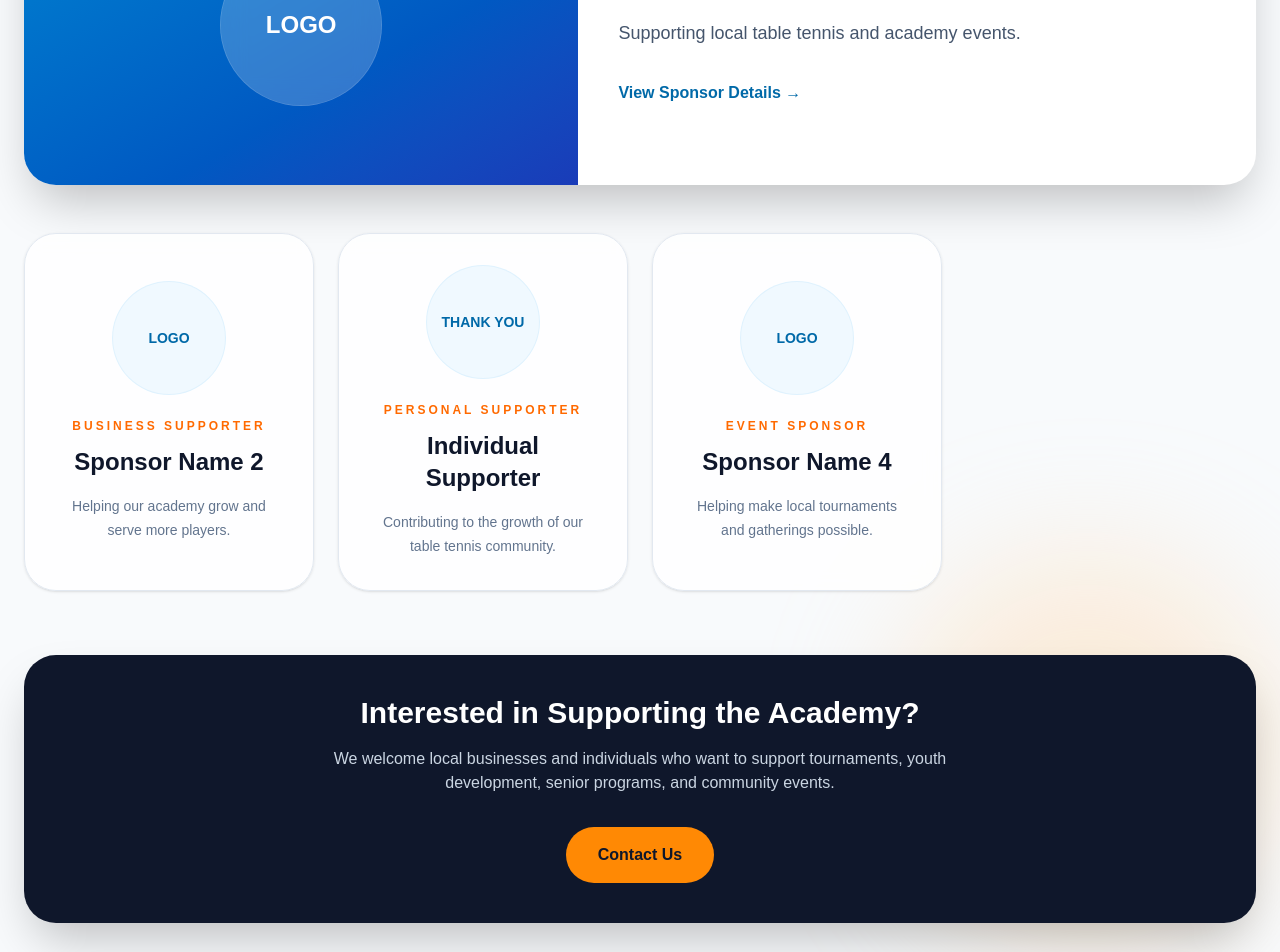
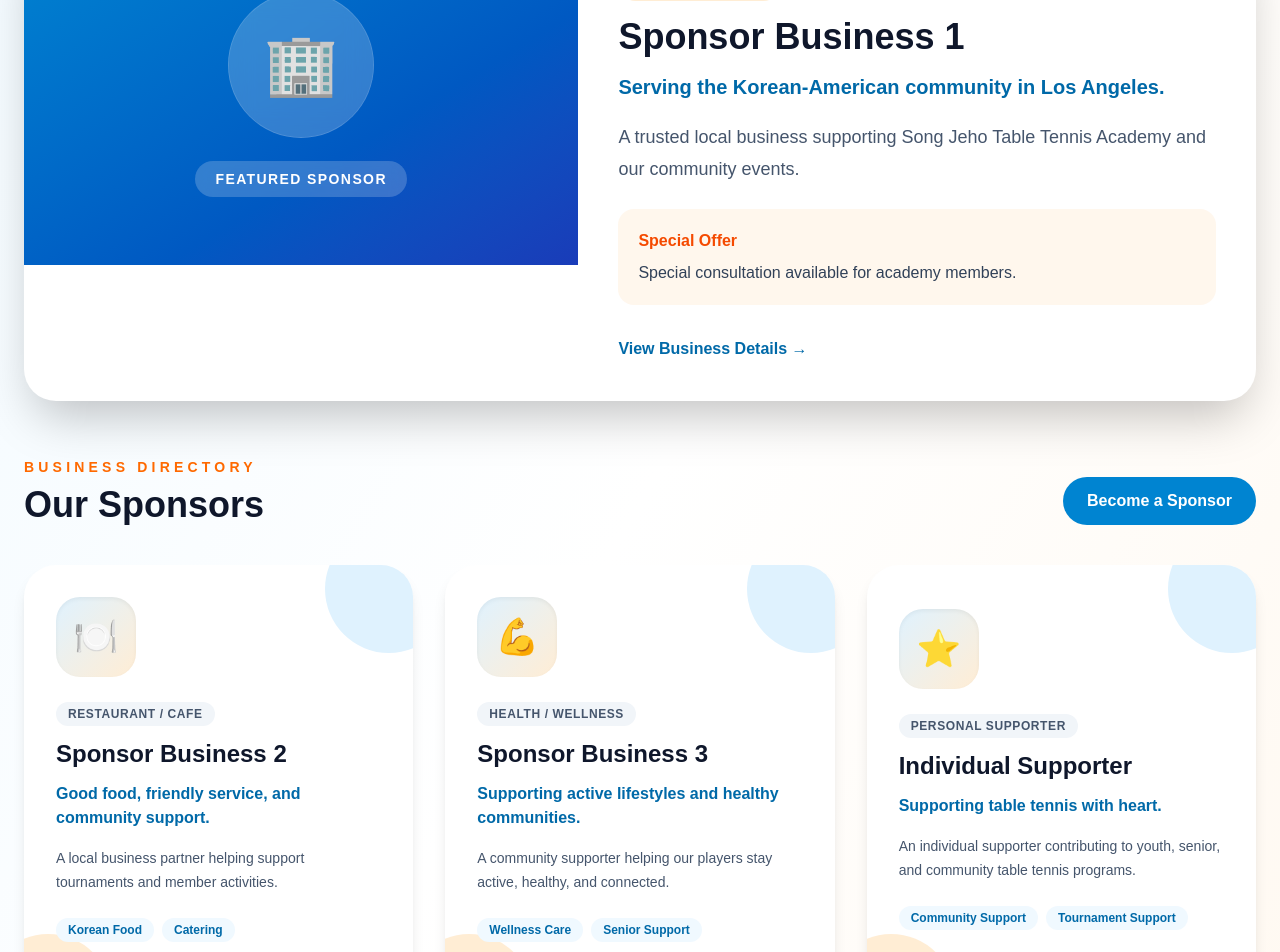
Before and after one commit to drkim226/songjeho-tabletennis-academy, a Next.js app: page /sponsors in a window 1280 px wide. Shown: the part 600-1552 px from the top of the page. Built offline with nearby package versions, Linux system fonts and the light colour scheme.

Commit message:
supabase member registration setup

```diff
--- /dev/null
+++ b/app/members/register/page.tsx
@@ -0,0 +1,186 @@
+"use client";
+
+import { useState } from "react";
+import { supabase } from "@/lib/supabase";
+
+const membershipTypes = [
+  "not_member",
+  "regular",
+  "coach",
+  "sponsor",
+  "admin",
+];
+
+const skillLevels = [
+  "S",
+  "A",
+  "B",
+  "C",
+  "D",
+  "beginner",
+  "senior",
+];
+
+export default function RegisterPage() {
+  const [loading, setLoading] = useState(false);
+
+  const [formData, setFormData] = useState({
+    full_name: "",
+    email: "",
+    phone: "",
+    membership_type: "not_member",
+    skill_level: "beginner",
+  });
+
+  const handleChange = (
+    e: React.ChangeEvent<HTMLInputElement | HTMLSelectElement>
+  ) => {
+    setFormData({
+      ...formData,
+      [e.target.name]: e.target.value,
+    });
+  };
+
+  const handleSubmit = async (e: React.FormEvent) => {
+    e.preventDefault();
+
+    setLoading(true);
+
+    const { error } = await supabase.from("members").insert([
+      {
+        full_name: formData.full_name,
+        email: formData.email,
+        phone: formData.phone,
+        membership_type: formData.membership_type,
+        skill_level: formData.skill_level,
+      },
+    ]);
+
+    setLoading(false);
+
+    if (error) {
+      alert("Error: " + error.message);
+      return;
+    }
+
+    alert("Registration completed!");
+
+    setFormData({
+      full_name: "",
+      email: "",
+      phone: "",
+      membership_type: "not_member",
+      skill_level: "beginner",
+    });
+  };
+
+  return (
+    <div className="min-h-screen bg-black text-white px-6 py-16">
+      <div className="max-w-2xl mx-auto">
+        <h1 className="text-5xl font-bold mb-4">
+          Become a Member
+        </h1>
+
+        <p className="text-gray-400 mb-10">
+          Join our table tennis community and connect with players,
+          coaches, tournaments, and events.
+        </p>
+
+        <form
+          onSubmit={handleSubmit}
+          className="space-y-6 bg-zinc-900 p-8 rounded-3xl border border-zinc-800"
+        >
+          <div>
+            <label className="block mb-2 text-sm text-gray-400">
+              Full Name
+            </label>
+
+            <input
+              type="text"
+              name="full_name"
+              value={formData.full_name}
+              onChange={handleChange}
+              required
+              className="w-full bg-zinc-800 border border-zinc-700 rounded-xl px-4 py-3"
+            />
+          </div>
+
+          <div>
+            <label className="block mb-2 text-sm text-gray-400">
+              Email
+            </label>
+
+            <input
+              type="email"
+              name="email"
+              value={formData.email}
+              onChange={handleChange}
+              required
+              className="w-full bg-zinc-800 border border-zinc-700 rounded-xl px-4 py-3"
+            />
+          </div>
+
+          <div>
+            <label className="block mb-2 text-sm text-gray-400">
+              Phone
+            </label>
+
+            <input
+              type="text"
+              name="phone"
+              value={formData.phone}
+              onChange={handleChange}
+              className="w-full bg-zinc-800 border border-zinc-700 rounded-xl px-4 py-3"
+            />
+          </div>
+
+          <div>
+            <label className="block mb-2 text-sm text-gray-400">
+              Membership Type
+            </label>
+
+            <select
+              name="membership_type"
+              value={formData.membership_type}
+              onChange={handleChange}
+              className="w-full bg-zinc-800 border border-zinc-700 rounded-xl px-4 py-3"
+            >
+              {membershipTypes.map((type) => (
+                <option key={type} value={type}>
+                  {type}
+                </option>
+              ))}
+            </select>
+          </div>
+
+          <div>
+            <label className="block mb-2 text-sm text-gray-400">
+              Skill Level
+            </label>
+
+            <select
+              name="skill_level"
+              value={formData.skill_level}
+              onChange={handleChange}
+              className="w-full bg-zinc-800 border border-zinc-700 rounded-xl px-4 py-3"
+            >
+              {skillLevels.map((level) => (
+                <option key={level} value={level}>
+                  {level}
+                </option>
+              ))}
+            </select>
+          </div>
+
+          <button
+            type="submit"
+            disabled={loading}
+            className="w-full bg-orange-500 hover:bg-orange-400 transition rounded-xl py-4 font-semibold text-lg"
+          >
+            {loading ? "Submitting..." : "Register"}
+          </button>
+        </form>
+      </div>
+    </div>
+  );
+}
--- a/app/sponsors/page.tsx
+++ b/app/sponsors/page.tsx
@@ -7,142 +7,232 @@ import Footer from "@/components/Footer";
 type Sponsor = {
   id: number;
   name: string;
-  logoText: string;
   category: string;
+  tagline: string;
   description: string;
-  support: string;
+  services: string[];
+  offer?: string;
+  phone?: string;
   website?: string;
+  address?: string;
+  icon: string;
+  featured?: boolean;
 };
 
 const sponsors: Sponsor[] = [
   {
     id: 1,
-    name: "Sponsor Name 1",
-    logoText: "LOGO",
-    category: "Community Partner",
-    description: "Supporting local table tennis and academy events.",
-    support: "Tournament support, academy events, and community programs.",
+    name: "Sponsor Business 1",
+    category: "Insurance / Finance",
+    tagline: "Serving the Korean-American community in Los Angeles.",
+    description:
+      "A trusted local business supporting Song Jeho Table Tennis Academy and our community events.",
+    services: ["Auto Insurance", "Business Insurance", "Financial Services"],
+    offer: "Special consultation available for academy members.",
+    phone: "(000) 000-0000",
     website: "https://example.com",
+    address: "Los Angeles, CA",
+    icon: "🏢",
+    featured: true,
   },
   {
     id: 2,
-    name: "Sponsor Name 2",
-    logoText: "LOGO",
-    category: "Business Supporter",
-    description: "Helping our academy grow and serve more players.",
-    support: "Supports club activities and member programs.",
+    name: "Sponsor Business 2",
+    category: "Restaurant / Cafe",
+    tagline: "Good food, friendly service, and community support.",
+    description:
+      "A local business partner helping support tournaments and member activities.",
+    services: ["Korean Food", "Catering", "Group Dining"],
+    offer: "Ask about member specials.",
+    phone: "(000) 000-0000",
     website: "https://example.com",
+    address: "Koreatown, Los Angeles",
+    icon: "🍽️",
   },
   {
     id: 3,
-    name: "Individual Supporter",
-    logoText: "THANK YOU",
-    category: "Personal Supporter",
-    description: "Contributing to the growth of our table tennis community.",
-    support: "Supports youth, senior, and community table tennis activities.",
+    name: "Sponsor Business 3",
+    category: "Health / Wellness",
+    tagline: "Supporting active lifestyles and healthy communities.",
+    description:
+      "A community supporter helping our players stay active, healthy, and connected.",
+    services: ["Wellness Care", "Senior Support", "Health Consultation"],
+    phone: "(000) 000-0000",
+    address: "Los Angeles, CA",
+    icon: "💪",
   },
   {
     id: 4,
-    name: "Sponsor Name 4",
-    logoText: "LOGO",
-    category: "Event Sponsor",
-    description: "Helping make local tournaments and gatherings possible.",
-    support: "Supports tournament prizes, banners, and event operations.",
+    name: "Individual Supporter",
+    category: "Personal Supporter",
+    tagline: "Supporting table tennis with heart.",
+    description:
+      "An individual supporter contributing to youth, senior, and community table tennis programs.",
+    services: ["Community Support", "Tournament Support", "Youth Development"],
+    icon: "⭐",
   },
 ];
 
 export default function SponsorsPage() {
   const [selectedSponsor, setSelectedSponsor] = useState<Sponsor | null>(null);
 
+  const featuredSponsor = sponsors.find((sponsor) => sponsor.featured);
+  const otherSponsors = sponsors.filter((sponsor) => !sponsor.featured);
+
   return (
-    <main className="min-h-screen bg-slate-50 text-slate-800">
+    <main className="min-h-screen bg-gradient-to-br from-sky-50 via-white to-orange-50 text-slate-800">
       <Header />
 
       <section className="relative overflow-hidden px-6 pb-24 pt-36">
-        <div className="absolute left-0 top-20 h-72 w-72 rounded-full bg-sky-200/50 blur-3xl" />
-        <div className="absolute bottom-20 right-0 h-96 w-96 rounded-full bg-orange-200/40 blur-3xl" />
+        <div className="absolute left-8 top-32 text-8xl opacity-10">🏓</div>
+        <div className="absolute right-12 top-56 text-9xl opacity-10">📣</div>
+        <div className="absolute bottom-24 left-1/3 text-8xl opacity-10">🤝</div>
 
         <div className="relative mx-auto max-w-7xl">
           <div className="mb-16 text-center">
             <p className="mb-4 text-sm font-bold uppercase tracking-[0.35em] text-orange-500">
-              Sponsors & Supporters
+              Sponsors & Local Partners
             </p>
 
             <h1 className="text-5xl font-black text-slate-900 md:text-6xl">
-              Powered by Our Community
+              Community Businesses
+              <br />
+              Supporting Table Tennis
             </h1>
 
             <p className="mx-auto mt-6 max-w-3xl text-lg leading-8 text-slate-600">
-              We sincerely appreciate the businesses and individuals who support
-              Song Jeho Table Tennis Academy and help our table tennis community grow.
+              We appreciate the businesses and individuals who support Song Jeho
+              Table Tennis Academy. Please visit and support our community partners.
             </p>
           </div>
 
-          {/* Featured Sponsor */}
+          {featuredSponsor && (
             <button
-            onClick={() => setSelectedSponsor(sponsors[0])}
-            className="group mb-12 grid w-full overflow-hidden rounded-[2rem] bg-white text-left shadow-2xl transition duration-300 hover:-translate-y-2 md:grid-cols-[0.9fr_1.1fr]"
+              onClick={() => setSelectedSponsor(featuredSponsor)}
+              className="group mb-14 grid w-full overflow-hidden rounded-[2rem] bg-white text-left shadow-2xl transition duration-300 hover:-translate-y-2 md:grid-cols-[0.9fr_1.1fr]"
             >
-            <div className="flex min-h-[320px] items-center justify-center bg-gradient-to-br from-sky-600 to-blue-800 p-10 text-white">
-              <div className="flex h-40 w-40 items-center justify-center rounded-full bg-white/20 text-2xl font-black backdrop-blur-md ring-1 ring-white/30">
-                {sponsors[0].logoText}
+              <div className="flex min-h-[340px] items-center justify-center bg-gradient-to-br from-sky-600 to-blue-800 p-10 text-white">
+                <div className="text-center">
+                  <div className="mx-auto mb-6 flex h-36 w-36 items-center justify-center rounded-full bg-white/20 text-6xl backdrop-blur-md ring-1 ring-white/30">
+                    {featuredSponsor.icon}
+                  </div>
+
+                  <p className="rounded-full bg-white/20 px-5 py-2 text-sm font-bold uppercase tracking-widest backdrop-blur">
+                    Featured Sponsor
+                  </p>
                 </div>
               </div>
 
               <div className="p-10">
                 <p className="mb-4 inline-block rounded-full bg-orange-100 px-4 py-2 text-sm font-bold text-orange-600">
-                Featured Supporter
+                  {featuredSponsor.category}
                 </p>
 
                 <h2 className="text-4xl font-black text-slate-900">
-                {sponsors[0].name}
+                  {featuredSponsor.name}
                 </h2>
 
-              <p className="mt-5 text-lg leading-8 text-slate-600">
-                {sponsors[0].description}
+                <p className="mt-4 text-xl font-bold text-sky-700">
+                  {featuredSponsor.tagline}
                 </p>
 
+                <p className="mt-5 text-lg leading-8 text-slate-600">
+                  {featuredSponsor.description}
+                </p>
+
+                {featuredSponsor.offer && (
+                  <div className="mt-6 rounded-2xl bg-orange-50 p-5">
+                    <p className="font-bold text-orange-600">Special Offer</p>
+                    <p className="mt-2 text-slate-700">
+                      {featuredSponsor.offer}
+                    </p>
+                  </div>
+                )}
+
                 <p className="mt-8 font-bold text-sky-700 group-hover:text-orange-500">
-                View Sponsor Details →
+                  View Business Details →
                 </p>
               </div>
             </button>
+          )}
 
-          {/* Logo Wall */}
-          <div className="grid gap-6 sm:grid-cols-2 lg:grid-cols-4">
-            {sponsors.slice(1).map((sponsor) => (
+          <div className="mb-10 flex items-end justify-between gap-6">
+            <div>
+              <p className="mb-2 text-sm font-bold uppercase tracking-[0.3em] text-orange-500">
+                Business Directory
+              </p>
+
+              <h2 className="text-4xl font-black text-slate-900">
+                Our Sponsors
+              </h2>
+            </div>
+
+            <a
+              href="/#contact"
+              className="hidden rounded-full bg-sky-600 px-6 py-3 font-bold text-white hover:bg-sky-700 md:inline-block"
+            >
+              Become a Sponsor
+            </a>
+          </div>
+
+          <div className="grid gap-8 md:grid-cols-3">
+            {otherSponsors.map((sponsor) => (
               <button
                 key={sponsor.id}
                 onClick={() => setSelectedSponsor(sponsor)}
-                className="group rounded-[2rem] border border-slate-200 bg-white/80 p-8 text-center shadow-sm backdrop-blur transition duration-300 hover:-translate-y-2 hover:border-sky-200 hover:shadow-2xl"
+                className="group relative overflow-hidden rounded-[2rem] bg-white p-8 text-left shadow-lg transition duration-300 hover:-translate-y-3 hover:shadow-2xl"
               >
-                <div className="mx-auto mb-6 flex h-28 w-28 items-center justify-center rounded-full bg-sky-50 text-sm font-black text-sky-700 ring-1 ring-sky-100 transition group-hover:scale-105">
-                  {sponsor.logoText}
+                <div className="absolute -right-10 -top-10 h-32 w-32 rounded-full bg-sky-100 transition group-hover:scale-125" />
+                <div className="absolute -bottom-10 -left-10 h-32 w-32 rounded-full bg-orange-100 transition group-hover:scale-125" />
+
+                <div className="relative mb-6 flex h-20 w-20 items-center justify-center rounded-3xl bg-gradient-to-br from-sky-100 to-orange-100 text-4xl shadow-inner">
+                  {sponsor.icon}
                 </div>
 
-                <p className="mb-3 text-xs font-bold uppercase tracking-[0.25em] text-orange-500">
+                <p className="relative mb-3 inline-block rounded-full bg-slate-100 px-3 py-1 text-xs font-bold uppercase tracking-wider text-slate-600">
                   {sponsor.category}
                 </p>
 
-                <h3 className="text-2xl font-extrabold text-slate-900">
+                <h3 className="relative text-2xl font-black text-slate-900">
                   {sponsor.name}
                 </h3>
 
-                <p className="mt-4 text-sm leading-6 text-slate-500">
+                <p className="relative mt-3 font-bold text-sky-700">
+                  {sponsor.tagline}
+                </p>
+
+                <p className="relative mt-4 text-sm leading-6 text-slate-600">
                   {sponsor.description}
+                </p>
+
+                <div className="relative mt-6 flex flex-wrap gap-2">
+                  {sponsor.services.slice(0, 2).map((service) => (
+                    <span
+                      key={service}
+                      className="rounded-full bg-sky-50 px-3 py-1 text-xs font-semibold text-sky-700"
+                    >
+                      {service}
+                    </span>
+                  ))}
+                </div>
+
+                <p className="relative mt-6 font-bold text-orange-500">
+                  See Details →
                 </p>
               </button>
             ))}
           </div>
 
-          <div className="mt-16 rounded-[2rem] bg-slate-900 p-10 text-center text-white shadow-2xl">
+          <div className="mt-16 overflow-hidden rounded-[2rem] bg-slate-900 p-10 text-center text-white shadow-2xl">
+            <div className="mb-5 text-5xl">📣</div>
+
             <h2 className="text-3xl font-black">
-              Interested in Supporting the Academy?
+              Promote Your Business While Supporting the Academy
             </h2>
 
             <p className="mx-auto mt-4 max-w-2xl text-slate-300">
-              We welcome local businesses and individuals who want to support
-              tournaments, youth development, senior programs, and community events.
+              Sponsors may be featured on this page with business information,
+              services, contact links, and special offers for our community.
             </p>
 
             <a
@@ -157,22 +247,19 @@ export default function SponsorsPage() {
 
       {selectedSponsor && (
         <div className="fixed inset-0 z-[100] flex items-center justify-center bg-black/75 p-6">
-          <div className="relative w-full max-w-2xl overflow-hidden rounded-[2rem] bg-white shadow-2xl">
+          <div className="relative max-h-[90vh] w-full max-w-2xl overflow-y-auto rounded-[2rem] bg-white p-10 shadow-2xl">
             <button
               onClick={() => setSelectedSponsor(null)}
-              className="absolute right-5 top-5 z-10 rounded-full bg-white px-4 py-2 font-bold text-slate-900 shadow hover:bg-red-500 hover:text-white"
+              className="absolute right-5 top-5 rounded-full bg-slate-900 px-4 py-2 font-bold text-white hover:bg-red-500"
             >
               X
             </button>
 
-            <div className="flex h-56 items-center justify-center bg-gradient-to-br from-sky-600 to-blue-800 text-white">
-              <div className="flex h-32 w-32 items-center justify-center rounded-full bg-white/20 text-xl font-black backdrop-blur-md ring-1 ring-white/30">
-                {selectedSponsor.logoText}
-              </div>
+            <div className="mb-8 flex h-32 w-32 items-center justify-center rounded-3xl bg-gradient-to-br from-sky-100 to-orange-100 text-6xl">
+              {selectedSponsor.icon}
             </div>
 
-            <div className="p-10 text-center">
-              <p className="mb-3 text-sm font-bold uppercase tracking-[0.25em] text-orange-500">
+            <p className="mb-3 inline-block rounded-full bg-orange-100 px-4 py-2 text-sm font-bold text-orange-600">
               {selectedSponsor.category}
             </p>
 
@@ -180,25 +267,67 @@ export default function SponsorsPage() {
               {selectedSponsor.name}
             </h2>
 
+            <p className="mt-4 text-xl font-bold text-sky-700">
+              {selectedSponsor.tagline}
+            </p>
+
             <p className="mt-6 text-lg leading-8 text-slate-600">
               {selectedSponsor.description}
             </p>
 
-              <div className="mt-8 rounded-3xl bg-slate-50 p-6 text-left">
-                <h3 className="text-xl font-bold text-slate-900">Support</h3>
-                <p className="mt-3 leading-7 text-slate-600">
-                  {selectedSponsor.support}
+            <div className="mt-8 rounded-3xl bg-slate-50 p-6">
+              <h3 className="text-xl font-bold text-slate-900">
+                Services
+              </h3>
+
+              <div className="mt-4 flex flex-wrap gap-3">
+                {selectedSponsor.services.map((service) => (
+                  <span
+                    key={service}
+                    className="rounded-full bg-white px-4 py-2 text-sm font-semibold text-sky-700 shadow-sm"
+                  >
+                    {service}
+                  </span>
+                ))}
+              </div>
+            </div>
+
+            {selectedSponsor.offer && (
+              <div className="mt-6 rounded-3xl bg-orange-50 p-6">
+                <h3 className="text-xl font-bold text-orange-600">
+                  Special Offer
+                </h3>
+
+                <p className="mt-3 leading-7 text-slate-700">
+                  {selectedSponsor.offer}
                 </p>
               </div>
+            )}
+
+            <div className="mt-8 flex flex-wrap gap-4">
+              {selectedSponsor.phone && (
+                <a
+                  href={`tel:${selectedSponsor.phone}`}
+                  className="rounded-full bg-sky-600 px-6 py-3 font-bold text-white hover:bg-sky-700"
+                >
+                  Call Now
+                </a>
+              )}
 
               {selectedSponsor.website && (
                 <a
                   href={selectedSponsor.website}
                   target="_blank"
-                  className="mt-8 inline-block rounded-full bg-sky-600 px-8 py-4 font-bold text-white hover:bg-sky-700"
+                  className="rounded-full bg-orange-400 px-6 py-3 font-bold text-slate-900 hover:bg-orange-300"
                 >
                   Visit Website
                 </a>
+              )}
+
+              {selectedSponsor.address && (
+                <span className="rounded-full bg-slate-100 px-6 py-3 font-bold text-slate-700">
+                  {selectedSponsor.address}
+                </span>
               )}
             </div>
           </div>
--- /dev/null
+++ b/lib/supabase.ts
@@ -0,0 +1,6 @@
+import { createClient } from "@supabase/supabase-js";
+
+const supabaseUrl = process.env.NEXT_PUBLIC_SUPABASE_URL!;
+const supabaseAnonKey = process.env.NEXT_PUBLIC_SUPABASE_ANON_KEY!;
+
+export const supabase = createClient(supabaseUrl, supabaseAnonKey);
--- a/package.json
+++ b/package.json
@@ -9,6 +9,7 @@
     "lint": "eslint"
   },
   "dependencies": {
+    "@supabase/supabase-js": "^2.106.0",
     "next": "16.2.6",
     "react": "19.2.4",
     "react-dom": "19.2.4"
```
Also changed, not shown: 1 other file (tests, documents, lock files or other folders). Lines whose indentation alone changed are shown as unchanged.
